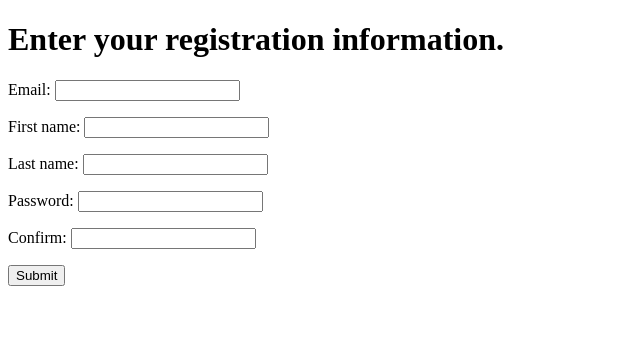
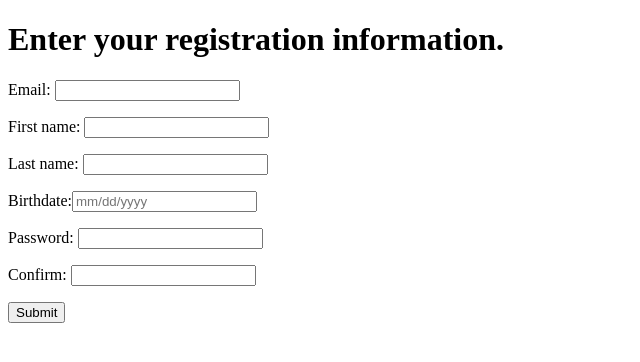
Before and after one commit to Steve-Duncan/Flask, a Flask app: page / in a window 1280 px wide. Shown: the top 362 px of the page, without its empty margins (0-640 px from the left). Run offline with Flask 2, Linux system fonts and the light colour scheme.

Commit message:
added birthdate and validation to Registration Form

```diff
--- a/RegistrationForm/server.py
+++ b/RegistrationForm/server.py
@@ -1,10 +1,12 @@
 from flask import Flask, render_template, request, redirect, session, flash
-import re
+import re, datetime
 
 #regex for valid email format
 EMAIL_REGEX = re.compile(r'^[a-zA-Z0-9\.\+_-]+@[a-zA-Z0-9\._-]+\.[a-zA-Z]*$')
 #regex for valid password
 PW_REGEX = re.compile(r'\d.*[A-Z]|[A-Z].*\d')
+#regex for birthdate
+BD_REGEX = re.compile(r'[0-9]{2}/[0-9]{2}/[0-9]{4}')
 
 app = Flask(__name__)
 app.secret_key = 'N0w!sTh3T1m3'
@@ -36,6 +38,16 @@ def submit():
 		flash('Passwords do not match.')
 		return redirect('/')
 
+	#validate date format for birtday
+	if not BD_REGEX.match(request.form['birthdate']):
+		flash('Birthday is not in correct format. It should be in the form mm/dd/yyyy')
+
+	#validate date is in the past
+	now=datetime.datetime.now().strftime('%m/%d/%Y')
+	if now < request.form['birthdate']:
+		flash('Not a valid birthdate.')
+		return redirect('/')
+
 	#validate password contains at least 1 uppercase letter and 1 number
 	if not PW_REGEX.match(request.form['password']):
 		flash('Password must contain at least 1 uppercase letter and 1 number.')
--- a/RegistrationForm/templates/index.html
+++ b/RegistrationForm/templates/index.html
@@ -17,6 +17,7 @@
 		<p>Email: <input type="text" name='email'></p>
 		<p>First name: <input type="text" name='first_name'></p>
 		<p>Last name: <input type="text" name='last_name'></p>
+		<p>Birthdate:<input type="text" placeholder='mm/dd/yyyy' name='birthdate'></p>
 		<p>Password: <input type="text" name='password'></p>
 		<p>Confirm: <input type="text" name='confirm_password'></p>
 		<input type="submit" value='Submit'>
```
